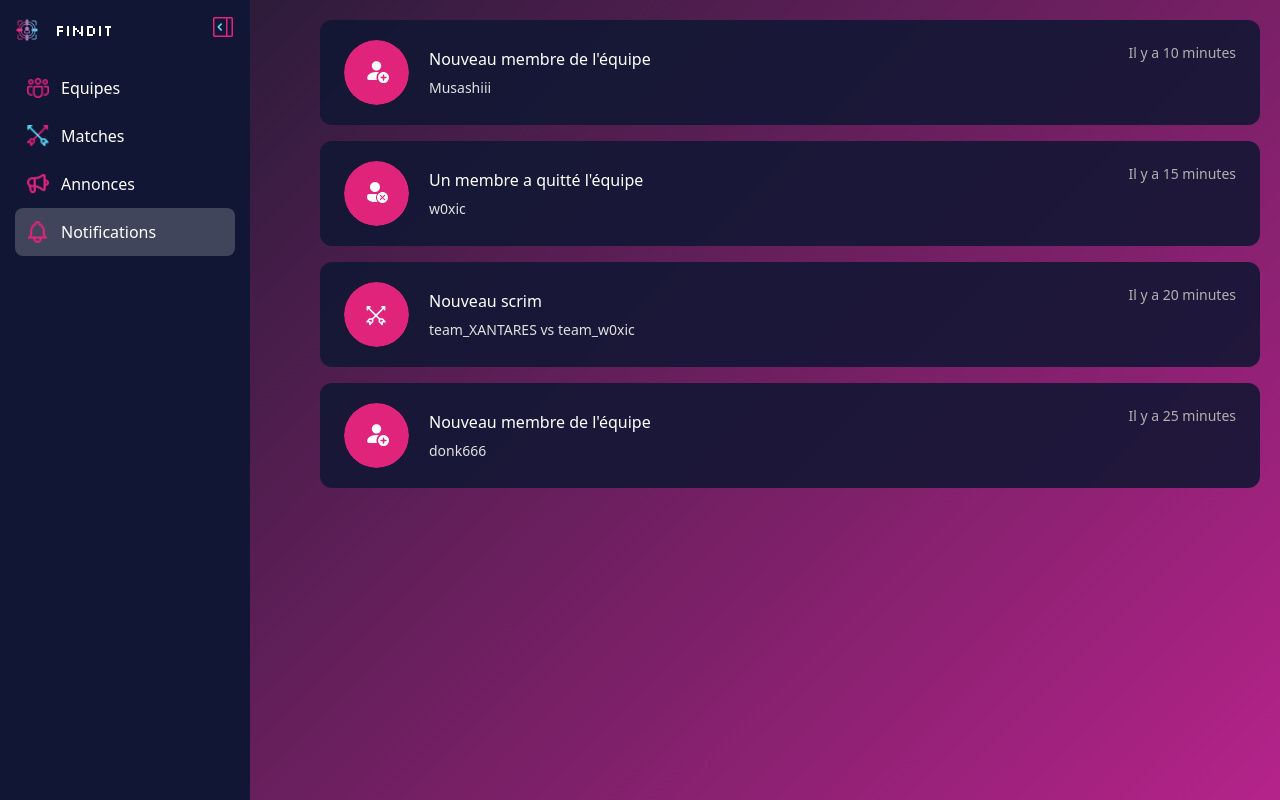
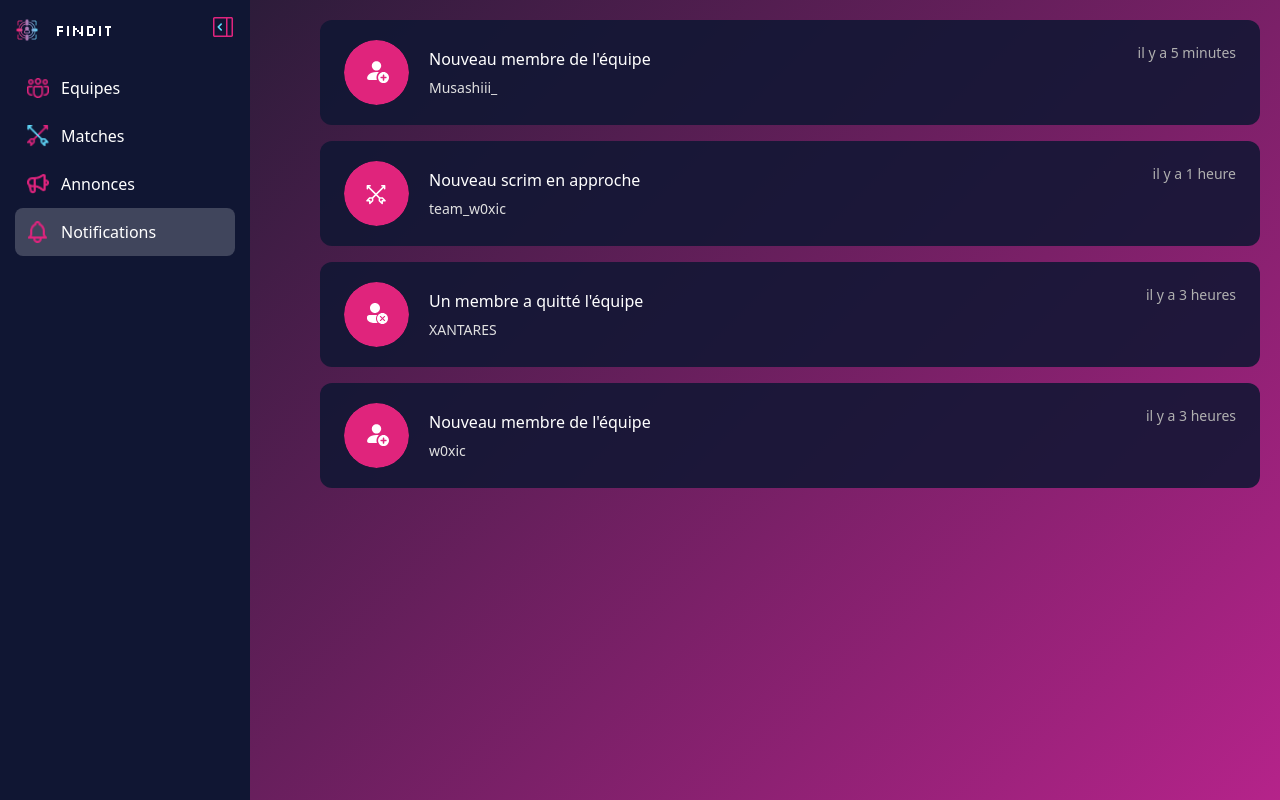
Before and after one commit to kenant68/Find-It, a React (Vite) app: page /notifications in a window 1280 px wide. Built offline with nearby package versions, Linux system fonts and the light colour scheme.

Commit message:
ajout de la possibilité de simuler la suppression des notifs et modification de la structure de notifications.jsx via db.json

```diff
--- a/db.json
+++ b/db.json
@@ -114,5 +114,36 @@
       "fav_side": "T",
       "last_update": "2025-01-01"
     }
+  ],
+
+  "notifications": [
+    {
+      "id": "1",
+      "type": "new_member",
+      "title": "Nouveau membre de l'équipe",
+      "subtitle": "Musashiii_",
+      "timestamp": "il y a 5 minutes"
+    },
+    {
+      "id": "2",
+      "type": "new_scrim",
+      "title": "Nouveau scrim en approche",
+      "subtitle": "team_w0xic",
+      "timestamp": "il y a 1 heure"
+    },
+    {
+      "id": "3",
+      "type": "member_quit",
+      "title": "Un membre a quitté l'équipe",
+      "subtitle": "XANTARES",
+      "timestamp": "il y a 3 heures"
+    },
+    {
+      "id": "4",
+      "type": "new_member",
+      "title": "Nouveau membre de l'équipe",
+      "subtitle": "w0xic",
+      "timestamp": "il y a 3 heures"
+    }
   ]
 }
--- a/src/pages/notifications/Notifications.jsx
+++ b/src/pages/notifications/Notifications.jsx
@@ -1,13 +1,50 @@
-import React from "react";
+import React, { useState, useEffect } from "react";
 import styles from "./Notifications.module.css";
 import Navbar from "../../components/Navbar/Navbar.jsx";
-import { useState } from "react";
 import CardLong from "../../components/CardLong/CardLong.jsx";
 import nouveauMembre from "../../assets/notifs/nv-membre.svg";
 import quitterEquipe from "../../assets/notifs/member-quit.svg";
 import scrimNotif from "../../assets/notifs/nv-scrim.svg";
+
+/**
+ * Mappe le type de notification à son icône correspondante
+ */
+const iconMap = {
+  new_member: nouveauMembre,
+  member_quit: quitterEquipe,
+  new_scrim: scrimNotif,
+};
+
 const Notifications = () => {
   const [isCollapsed, setIsCollapsed] = useState(false);
+  const [notifications, setNotifications] = useState([]);
+
+  /**
+   * Charge les notifications depuis db.json
+   */
+  useEffect(() => {
+    const loadNotifications = async () => {
+      try {
+        const response = await fetch("/db.json");
+        const data = await response.json();
+        setNotifications(data.notifications || []);
+      } catch (error) {
+        console.error("Erreur lors du chargement des notifications:", error);
+      }
+    };
+
+    loadNotifications();
+  }, []);
+
+  /**
+   * Supprime une notification par son ID
+   * @param {string} id - L'identifiant unique de la notification à supprimer
+   */
+  const handleDeleteNotification = (id) => {
+    setNotifications((prevNotifications) =>
+      prevNotifications.filter((notification) => notification.id !== id)
+    );
+  };
 
   return (
     <div className={styles.pageWrapper}>
@@ -16,30 +53,20 @@ const Notifications = () => {
           <Navbar isCollapsed={isCollapsed} setIsCollapsed={setIsCollapsed} />
         </div>
         <div className={styles.content}>
-          <CardLong
-            icon={nouveauMembre}
-            title="Nouveau membre de l'équipe"
-            subtitle="Musashiii"
-            timestamp="Il y a 10 minutes"
-          />
-          <CardLong
-            icon={quitterEquipe}
-            title="Un membre a quitté l'équipe"
-            subtitle="w0xic"
-            timestamp="Il y a 15 minutes"
-          />
-          <CardLong
-            icon={scrimNotif}
-            title="Nouveau scrim"
-            subtitle="team_XANTARES vs team_w0xic"
-            timestamp="Il y a 20 minutes"
-          />
-          <CardLong
-            icon={nouveauMembre}
-            title="Nouveau membre de l'équipe"
-            subtitle="donk666"
-            timestamp="Il y a 25 minutes"
-          />
+          {notifications.length === 0 ? (
+            <p className={styles.emptyMessage}>Aucune notification</p>
+          ) : (
+            notifications.map((notification) => (
+              <CardLong
+                key={notification.id}
+                icon={iconMap[notification.type]}
+                title={notification.title}
+                subtitle={notification.subtitle}
+                timestamp={notification.timestamp}
+                onDelete={() => handleDeleteNotification(notification.id)}
+              />
+            ))
+          )}
         </div>
       </div>
     </div>
```
